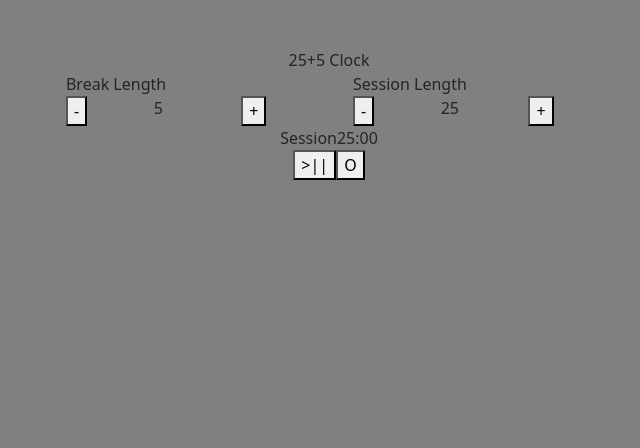
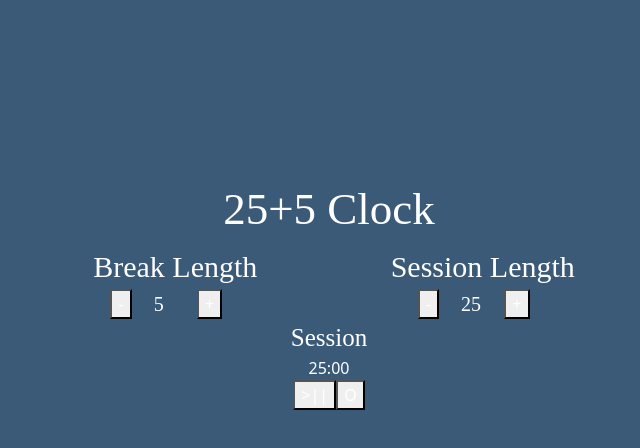
Before and after one commit to AndersonDGueC/clock_25-5, a React (Create React App) app: page / in a window 1280 px wide. Shown: the top 448 px of the page, without its empty margins (311-951 px from the left). Built offline with nearby package versions, Linux system fonts and the light colour scheme.

Commit message:
wrap sass and bootstrap basic

```diff
--- a/src/components/ContainerChron.js
+++ b/src/components/ContainerChron.js
@@ -103,7 +103,7 @@
 	<div className='d-flex justify-content-center align-items-center'>
 	<div className='col-xs-6 p-5 rounded box'>
 	<div className='mb-4'>
-	<div className='d-flex justify-content-center align-items-center'>
+	<div className='d-flex justify-content-center align-items-center' id='first-title'>
 	25+5 Clock
 	</div>
 	<div>
@@ -114,14 +114,16 @@
 	<div className='container'>
 	<div className='row'>
 	<LabelChron name={'break-label'} text={'Break Length'}/>
-	<div className='col'>
+	<div className='d-flex justify-content-center align-items-center'>
+	<div className='col col-lg-2'>
 	<ButtonChron name={'break-decrement'} type={'-'} push={decrementBreakClick}/>
 	</div>
-	<div className='col'>
+	<div className='col col-lg-2'>
 	<DisplayChron named={'break-length'} textd={state.break}/>
 	</div>
-	<div className='col'>
+	<div className='col col-lg-2'>
 	<ButtonChron name={'break-increment'} type={'+'} push={incrementBreakClick}/>
+	</div>
 	</div>
 	</div>
 	</div>
@@ -132,14 +134,16 @@
 	<div className='container'>
 	<div className='row'>
 	<LabelChron name={'session-label'} text={'Session Length'}/>
-	<div className='col'>
+	<div className='d-flex justify-content-center align-items-center'>
+	<div className='col col-lg-2'>
 	<ButtonChron name={'session-decrement'} type={'-'} push={decrementSessionClick}/>
 	</div>
-	<div className='col'>
+	<div className='col col-lg-2'>
 	<DisplayChron named={'session-length'} textd={state.session}/>
 	</div>
-	<div className='col'>
+	<div className='col col-lg-2'>
 	<ButtonChron name={'session-increment'} type={'+'} push={incrementSessionClick}/>
+	</div>
 	</div>
 	</div>
 	</div>
@@ -151,6 +155,9 @@
 	<div className='d-flex justify-content-center align-items-center'>
 
 	<LabelChron name={'timer-label'} text={title}/>
+
+	</div>
+	<div className='d-flex justify-content-center align-items-center'>
 	<DisplayChron named={'time-left'} textd={formatTimer}/>
 
 
--- a/src/style/clock_25_5.css
+++ b/src/style/clock_25_5.css
@@ -1,9 +1,27 @@
 * {
-  box-sizing: border-box; }
+  box-sizing: border-box;
+  color: white; }
 
 body {
-  background-color: gray;
-  margin: 0;
+  background-color: #3A5A78;
+  margin: 8em;
   main-height: 100vh; }
 
+#first-title {
+  font-size: 45px;
+  font-family: cursive; }
+
+#session-label, #break-label {
+  font-size: 30px;
+  text-align: center;
+  font-family: cursive; }
+
+#timer-label {
+  font-size: 25px;
+  font-family: cursive; }
+
+#break-length, #session-length {
+  font-size: 20px;
+  font-family: cursive; }
+
 /*# sourceMappingURL=clock_25_5.css.map */
--- a/src/style/clock_25_5.scss
+++ b/src/style/clock_25_5.scss
@@ -1,9 +1,30 @@
 *{
    box-sizing: border-box;
+   color:white
 }
 
 body{
-    background-color: gray;
-    margin: 0;
+    background-color: #3A5A78;
+    margin: 8em;
     main-height: 100vh;
 }
+
+#first-title{
+    font-size: 45px;
+    font-family: cursive;
+}
+#session-label, #break-label{
+    font-size: 30px;
+    text-align: center;
+    font-family: cursive;
+}
+
+#timer-label{
+    font-size: 25px;
+    font-family: cursive;
+}
+
+#break-length, #session-length{
+    font-size: 20px;
+    font-family: cursive;
+}
```
Also changed, not shown: 2 other files (tests, documents, lock files or other folders).
